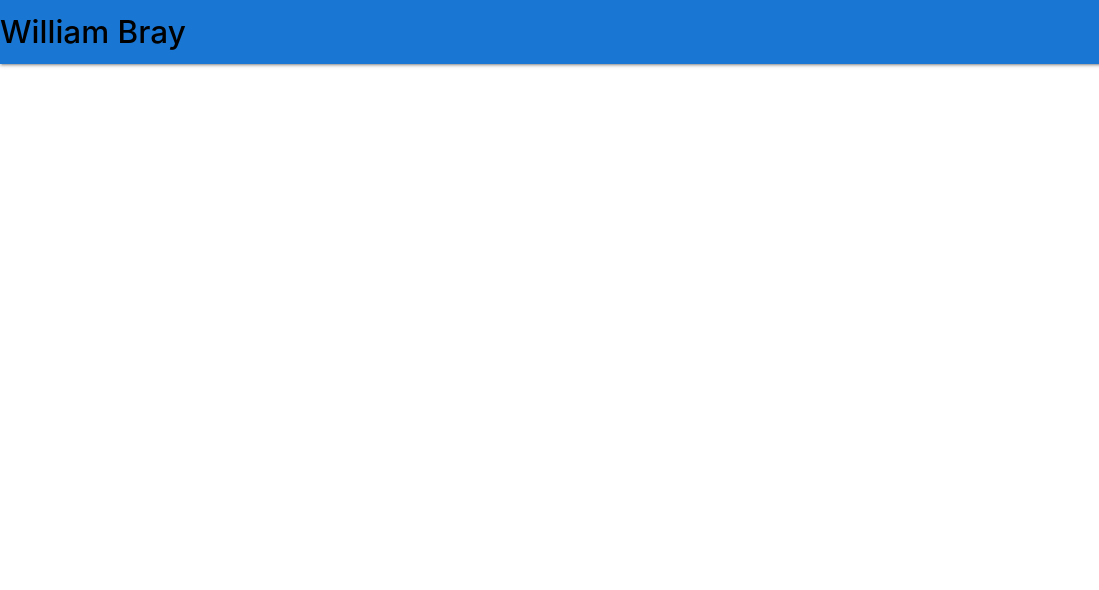
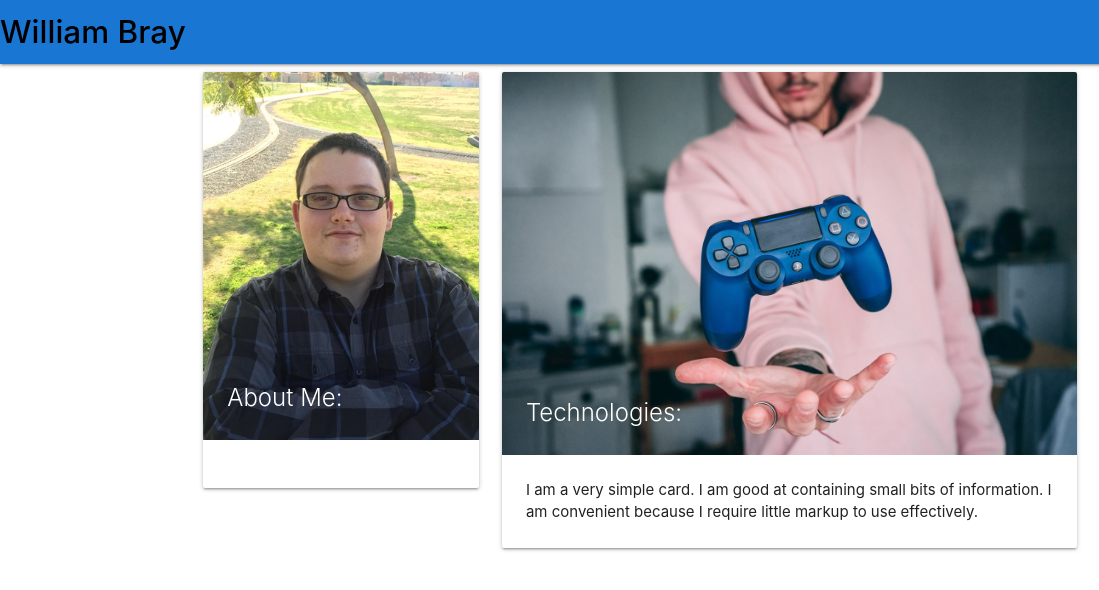
Before and after one commit to wbray93/portfoliov3, a plain HTML site: page index.html in a window 1280 px wide. Shown: the full height of the page, 0-1099 px from the left. Drawn offline with nearby package versions, Linux system fonts and the light colour scheme.

Commit message:
Added cards and images for them.

```diff
--- a/index.html
+++ b/index.html
@@ -31,8 +31,33 @@
         </div>
     </nav>
 
-
-
+    <div class="container">
+        <div class="row">
+            <div class="col s12 m4">
+                <div class="card">
+                    <div class="card-image">
+                        <img class="responsive-image" src="images/optimizedportfolioimage.jpg">
+                        <span class="card-title">About Me:</span>
+                    </div>
+                    <div class="card-content">
+                        <p></p>
+                    </div>
+                </div>
+            </div>
+            <div class="col s12 m8">
+                <div class="card">
+                    <div class="card-image">
+                        <img class="responsive-img" src="images/skillscalltocation.jpg">
+                        <strong><span class="card-title">Technologies:</span></strong>
+                    </div>
+                    <div class="card-content">
+                        <p>I am a very simple card. I am good at containing small bits of information.
+                            I am convenient because I require little markup to use effectively.</p>
+                    </div>
+                </div>
+            </div>
+        </div>
+    </div>
 
 
     <script src="https://cdnjs.cloudflare.com/ajax/libs/materialize/1.0.0/js/materialize.min.js"></script>
```
Also changed, not shown: images/optimizedportfolioimage.jpg (added), images/portfolioimageone.jpg (deleted), images/skillscalltocation.jpg (added).
